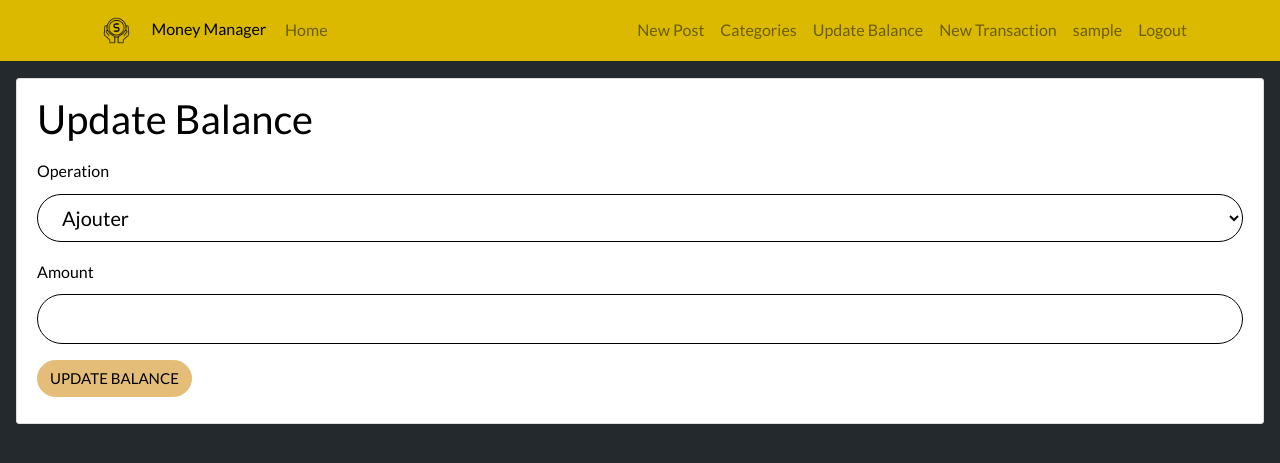
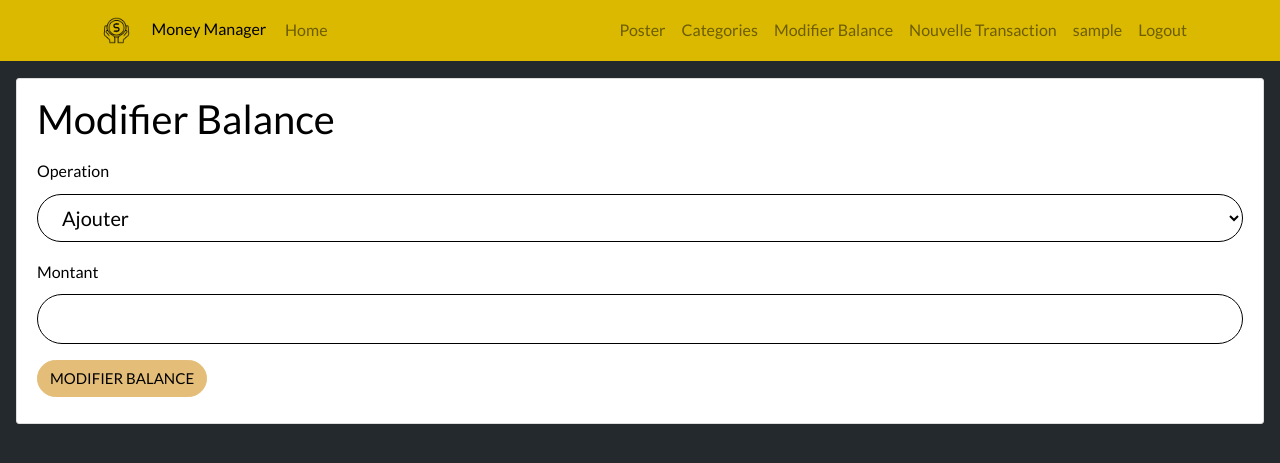
Before and after one commit to amineboubekri/PFA_GM, a Flask app: page /update_balance in a window 1280 px wide. Shown: the top 463 px of the page. Run offline with Flask 3, Linux system fonts and the light colour scheme; the visitor is signed in with stand-in values (Sample User, id 1); some libraries are stand-ins or nearby versions.

Commit message:
balance and transactions modified

```diff
--- a/app/forms.py
+++ b/app/forms.py
@@ -57,18 +57,18 @@ class UpdateAccountForm(FlaskForm):
                 raise ValidationError("This email is already taken, choose another one")
 
 class PostForm(FlaskForm):
-    title = StringField('Title',validators=[DataRequired()])
-    content =  TextAreaField('Content', validators=[DataRequired()])
-    submit = SubmitField('Post')
+    title = StringField('Titre',validators=[DataRequired()])
+    content =  TextAreaField('Contenu', validators=[DataRequired()])
+    submit = SubmitField('Poster')
 
 class TransactionForm(FlaskForm):
     id = HiddenField('Transaction ID')
-    title = StringField('Title', validators=[DataRequired(), Length(min=2, max=100)])
-    montant = FloatField('Amount', validators=[DataRequired(), NumberRange(min=0)])
+    title = StringField('Titre', validators=[DataRequired(), Length(min=2, max=100)])
+    montant = FloatField('Montant', validators=[DataRequired(), NumberRange(min=0)])
     date = DateTimeField('Date', format='%Y-%m-%d %H:%M:%S', validators=[DataRequired()], default=datetime.utcnow)
     description = TextAreaField('Description', validators=[DataRequired(), Length(min=10)])
-    categorie = SelectField('Category', coerce=int, validators=[DataRequired()])
-    submit = SubmitField('Submit')
+    categorie = SelectField('Categorie', coerce=int, validators=[DataRequired()])
+    submit = SubmitField('Confirmer')
 
     def __init__(self, *args, **kwargs):
         super(TransactionForm, self).__init__(*args, **kwargs)
@@ -99,17 +99,17 @@ class UpdateAccountForm(FlaskForm):
                 raise ValidationError("This email is already taken, choose another one")
 
 class UpdateBalanceForm(FlaskForm):
-    amount = DecimalField('Amount', validators=[DataRequired(), NumberRange(min=0.01, message='Amount must be greater than 0')])
+    amount = DecimalField('Montant', validators=[DataRequired(), NumberRange(min=0.01, message='Amount must be greater than 0')])
     operation = SelectField('Operation', choices=[('add', 'Ajouter'), ('reduce', 'Reduir')], validators=[DataRequired()])
-    submit = SubmitField('Update Balance')
+    submit = SubmitField('Modifier Balance')
 
 class CommentForm(FlaskForm):
     content = TextAreaField('Comment', validators=[DataRequired()])
     submit = SubmitField('Post Comment')
 
 class UpdateCommentForm(FlaskForm):
-    content = StringField('Content', validators=[DataRequired()])
-    submit = SubmitField('Update')
+    content = StringField('Contenu', validators=[DataRequired()])
+    submit = SubmitField('Modifier')
 
 class DeleteCommentForm(FlaskForm):
-    submit = SubmitField('Delete')
+    submit = SubmitField('Supprimer')
--- a/app/routes.py
+++ b/app/routes.py
@@ -288,11 +288,20 @@ def update_transaction(transaction_id):
     form = TransactionForm()
 
     if form.validate_on_submit():
+        old_amount = transaction.montant
+        new_amount = form.montant.data
+        amount_diff = new_amount - old_amount
+
+        # Update the transaction
         transaction.title = form.title.data
-        transaction.montant = form.montant.data
+        transaction.montant = new_amount
         transaction.date = form.date.data
         transaction.description = form.description.data
         transaction.cat_id = form.categorie.data
+
+        current_user.balance -= amount_diff
+        current_user.total_transactions += amount_diff
+
         db.session.commit()
         flash('Your transaction has been updated!', 'success')
         return redirect(url_for('account'))
@@ -306,6 +315,7 @@ def update_transaction(transaction_id):
         form.categorie.data = transaction.cat_id
 
     return render_template('transaction.html', title='Update Transaction', form=form, nav="yes")
+
 
 @app.route("/update_balance", methods=['GET', 'POST'])
 @login_required
--- a/app/templates/home.html
+++ b/app/templates/home.html
@@ -8,7 +8,7 @@
     {% endif %}
     {% endwith %}
     <br>
-        <h1 align="center" style="color: goldenrod;">Home Page</h1>
+        <h1 align="center" style="color: goldenrod;">Acceuil</h1>
         {% for post in posts.items %}
         <br>
             <article class="media content-section">
--- a/app/templates/layout.html
+++ b/app/templates/layout.html
@@ -54,10 +54,10 @@
           <!-- Navbar Right Side -->
           <div class="navbar-nav">
             {% if current_user.is_authenticated %}
-            <a class="nav-item nav-link" href="{{ url_for('new_post') }}">New Post</a>
+            <a class="nav-item nav-link" href="{{ url_for('new_post') }}">Poster</a>
             <a class="nav-item nav-link" href="{{ url_for('categories') }}">Categories</a>
-            <a href="{{ url_for('update_balance') }}" class="nav-item nav-link">Update Balance</a>
-            <a class="nav-item nav-link" href="{{ url_for('new_transaction') }}">New Transaction</a>
+            <a href="{{ url_for('update_balance') }}" class="nav-item nav-link">Modifier Balance</a>
+            <a class="nav-item nav-link" href="{{ url_for('new_transaction') }}">Nouvelle Transaction</a>
             <a class="nav-item nav-link" href="{{ url_for('account') }}">{{current_user.username}}</a>
             <a class="nav-item nav-link" href="{{ url_for('logout') }}">Logout</a>
             {% else %}
--- a/app/templates/update_balance.html
+++ b/app/templates/update_balance.html
@@ -2,7 +2,7 @@
 {% block content %}
 <article class="media content-section">
     <div class="media-body">
-        <h1>Update Balance</h1>
+        <h1>Modifier Balance</h1>
         <form method="POST" action="">
             {{ form.hidden_tag() }}
             <div class="form-group">
--- a/app/templates/user_posts.html
+++ b/app/templates/user_posts.html
@@ -2,7 +2,7 @@
     {% block content %}
     <br>
         <h1 align="center" style="color: goldenrod;">Home Page</h1>
-        <h1 class="mb-3" style="color: white;" >Posts by {{  user.username}} ({{ posts.total }}) </h1>
+        <h1 class="mb-3" style="color: white;" >Posts de {{  user.username}} ({{ posts.total }}) </h1>
         {% for post in posts.items %}
         <br>
             <article class="media content-section">
```
Also changed, not shown: app/templates/account.html (+7 -7 lines).
